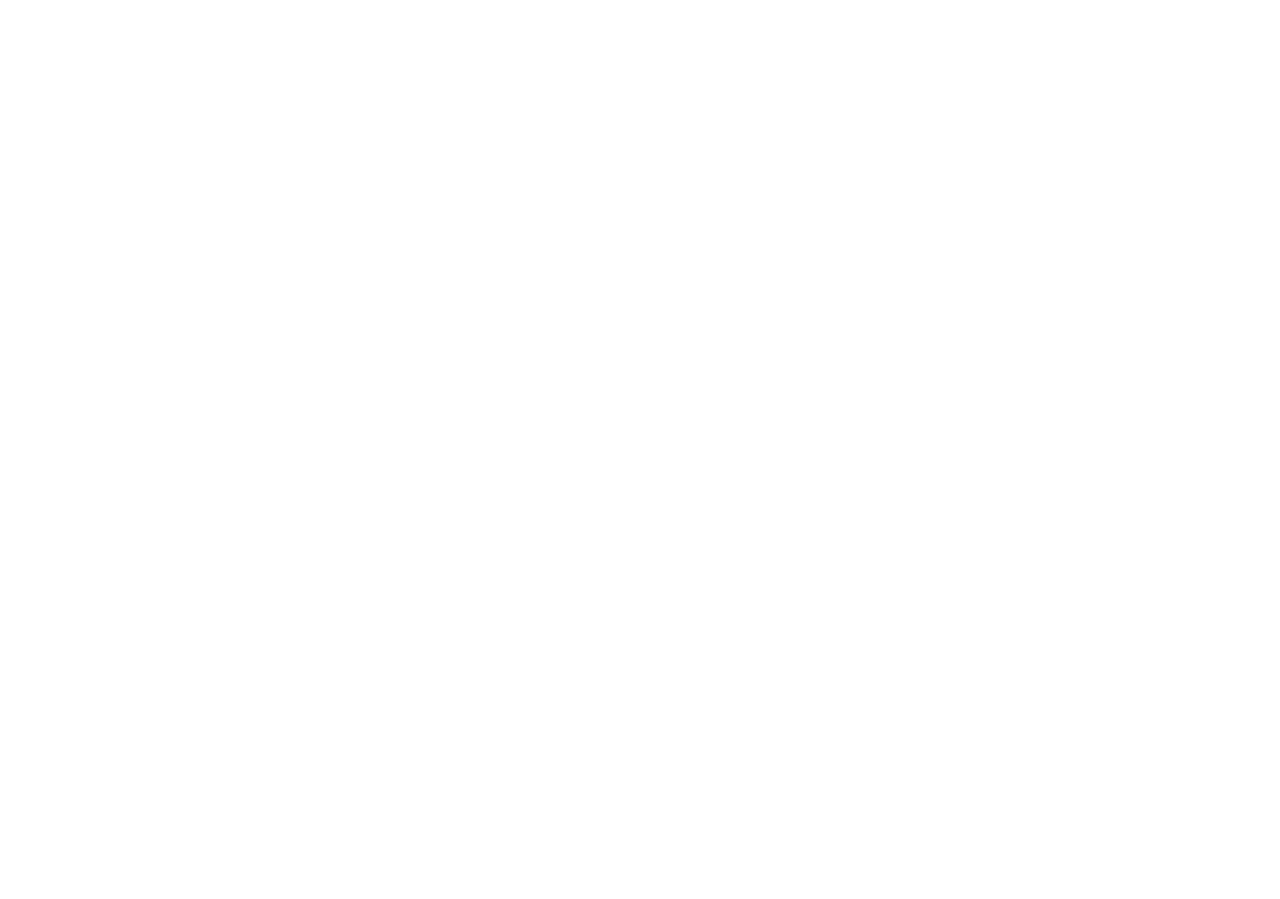
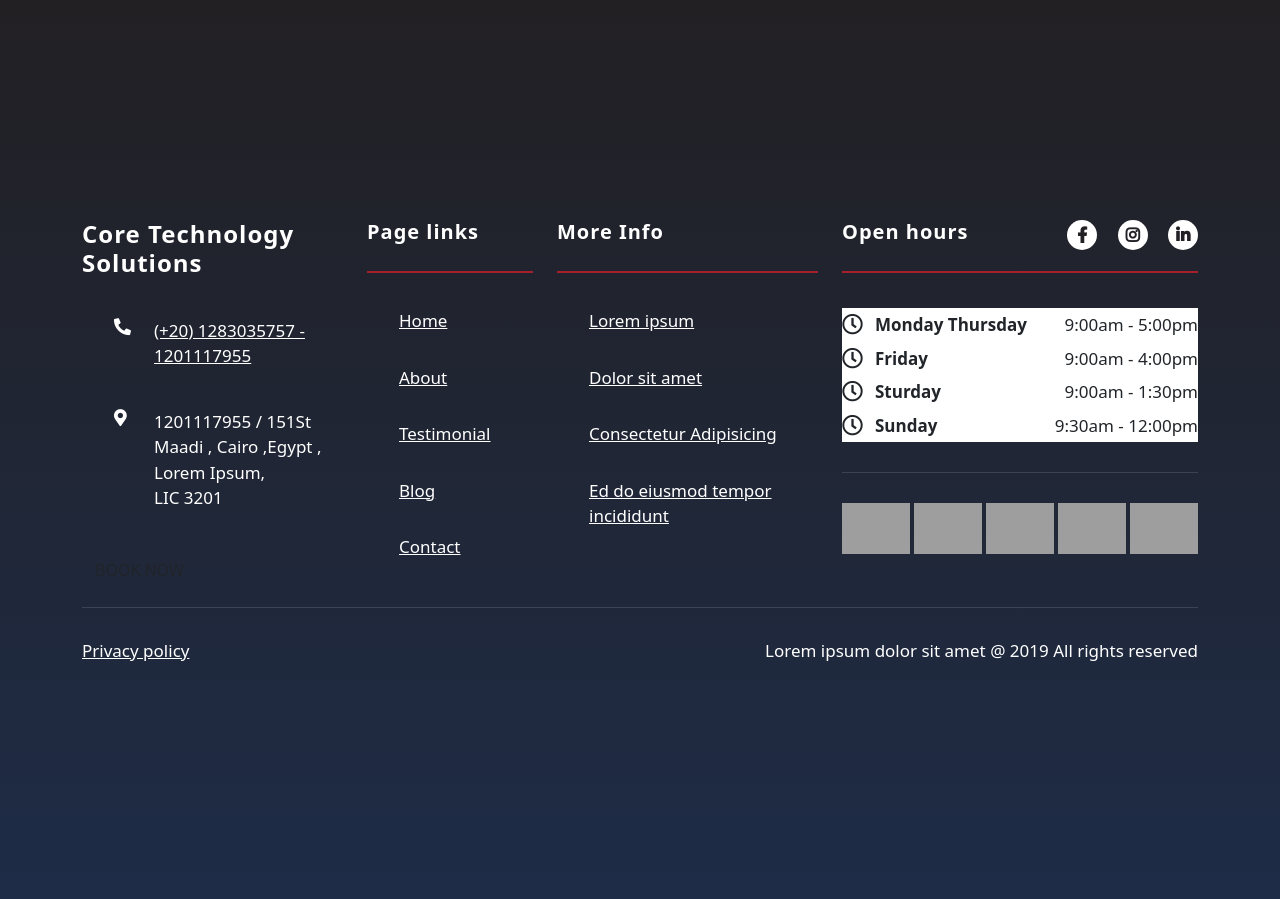
Before and after one commit to nadaa-ezz/CTS, a PHP site: page / in a window 1280 px wide. Before the commit the page is empty. Before the commit the page ends 800 px from the top, so only its background shows below. Run offline with PHP 8.4, Linux system fonts and the light colour scheme; grey boxes are pictures that could not be loaded.

Commit message:
upload footer

```diff
--- a/css/style.css
+++ b/css/style.css
@@ -6,3 +6,201 @@
 body{
     font-family:'Roboto Slab', serif;
 }
+
+
+
+/* ======== Start Footer 01 ======== */
+a,
+a:hover,
+a:focus,
+a:active {
+    text-decoration: none;
+    outline: none;
+}
+
+a,
+a:active,
+a:focus {
+    color: #333;
+    text-decoration: none;
+    transition-timing-function: ease-in-out;
+    -ms-transition-timing-function: ease-in-out;
+    -moz-transition-timing-function: ease-in-out;
+    -webkit-transition-timing-function: ease-in-out;
+    -o-transition-timing-function: ease-in-out;
+    transition-duration: .2s;
+    -ms-transition-duration: .2s;
+    -moz-transition-duration: .2s;
+    -webkit-transition-duration: .2s;
+    -o-transition-duration: .2s;
+}
+
+ul {
+    margin: 0;
+    padding: 0;
+    list-style: none;
+}
+img {
+max-width: 100%;
+height: auto;
+}
+section {
+    padding: 60px 0;
+   /* min-height: 100vh;*/
+}
+.btn {
+padding: 14px 25px;
+text-transform: uppercase;
+-webkit-transition: all 0.8s;
+-moz-transition: all 0.8s;
+-o-transition: all 0.8s;
+transition: all 0.8s;
+}
+.red-btn {
+background: #ed1b24;
+border: 2px solid #ed1b24;
+color: #fff;
+}
+
+.red-btn:hover{
+background: #1c376c;
+color: #fff;
+border-color: #ffffff;
+}
+
+/* ======= Start footer ======= */
+footer {
+background-color: #222023;
+background-image: -webkit-linear-gradient( top, #222023, #1e2c47 );
+background-image: -moz-linear-gradient( top, #222023, #1e2c47 );
+background-image: -o-linear-gradient( top, #222023, #1e2c47 );
+background-image: linear-gradient( to bottom, #222023, #1e2c47 );
+color: #fff;
+padding: 220px 0;
+font-size: 17px;
+}
+footer h3 {
+font-size: 24px;
+font-weight: 600;
+letter-spacing: 1px;
+}
+footer h4 {
+font-size: 20px;
+font-weight: 600;
+letter-spacing: 1px;
+display: inline-block;
+margin-bottom: 2px;
+}
+.about-footer li i {
+position: absolute;
+left: 0;
+}
+.about-footer li {
+padding-left: 40px;
+position: relative;
+margin-bottom: 40px;
+}
+
+.about-footer ul {
+margin-top: 40px;
+}
+
+footer a {
+color: #fff;
+}
+
+footer a:hover {
+color: #ed1b24;
+}
+.footer-title {
+border-bottom: 2px solid #a61f2d;
+padding-bottom: 25px;
+margin-bottom: 35px;
+}
+
+ul.footer-social {
+float: right;
+}
+
+ul.footer-social li {
+display: inline;
+margin-right: 16px;
+}
+
+ul.footer-social i {
+width: 30px;
+height: 30px;
+background: #fff;
+color: #222025;
+text-align: center;
+line-height: 30px;
+border-radius: 30px;
+font-size: 16px;
+-webkit-transition: all 0.5s;
+-moz-transition: all 0.5s;
+-o-transition: all 0.5s;
+transition: all 0.5s;
+font-weight: 800;
+}
+
+ul.footer-social li:last-child {
+margin-right: 0px;
+}
+
+ul.footer-social i:hover {
+background: #ed1b24;
+color: #fff;
+}
+
+.page-more-info li {
+margin-bottom: 31px;
+}
+
+footer .table td:first-child {
+font-weight: 600;
+padding-left: 33px;
+}
+
+footer .table td:last-child {text-align: right;}
+footer .table td {
+padding: 0px;
+border: 0;
+}
+
+footer .table tr {
+color: #ed1b24;
+}
+
+footer .table td i {
+position: absolute;
+left: 0px;
+font-size: 21px;
+top: 6px;
+}
+
+footer .table td {
+position: relative;
+padding: 4px 0;
+}
+.footer-logo td {
+padding-right: 4px !important;
+}
+
+.footer-logo td:last-child {
+padding-right: 0px !important;
+}
+footer hr {
+border-color: #9294a0;
+}
+
+.footer-bottom p {
+text-align: right;
+}
+.footer-bottom {
+margin-top: 30px;
+}
+.open-hours hr {
+margin: 30px 0;
+}
+
+/* ======== End Footer ======== */
--- a/index.html
+++ b/index.html
@@ -12,6 +12,113 @@
     <title>Core Technology Solutions</title>
 </head>
 <body>
+
+
+<!-- ======= Start Footer ======== -->
+<footer id="footer">
+<div class="container">
+    <div class="footer-top">
+        <div class="row">
+            <div class="col-md-6 col-lg-3 about-footer">
+                <h3>Core Technology Solutions </h3>
+                <ul>
+                    <li><a href="tel:(010) 1234 4321"><i class="fas fa-phone fa-flip-horizontal"></i>(+20) 1283035757 - 1201117955</a></li>
+                    <li><i class="fas fa-map-marker-alt"></i>
+                        1201117955 / 151St Maadi , Cairo ,Egypt
+                        ,
+                        <br/>Lorem Ipsum,
+                        <br/>LIC 3201
+                    </li>
+                </ul>
+                <a href="" class="btn red-btn">Book Now</a>
+            </div>
+            <div class="col-md-6 col-lg-2 page-more-info">
+                <div class="footer-title">
+                    <h4>Page links</h4>
+                </div>
+                <ul>
+                    <li><a href="#">Home</a></li>
+                    <li><a href="#">About</a></li>
+                    <li><a href="#">Testimonial</a></li>
+                    <li><a href="#">Blog</a></li>
+                    <li><a href="#">Contact</a></li>
+                </ul>
+            </div>
+
+            <div class="col-md-6 col-lg-3 page-more-info">
+                <div class="footer-title">
+                    <h4>More Info</h4>
+                </div>
+                <ul>
+                    <li><a href="#">Lorem ipsum</a></li>
+                    <li><a href="#">Dolor sit amet</a></li>
+                    <li><a href="#">Consectetur Adipisicing </a></li>
+                    <li><a href="#">Ed do eiusmod tempor incididunt</a></li>
+                </ul>
+            </div>
+            <div class="col-md-6 col-lg-4 open-hours">
+                <div class="footer-title">
+                    <h4>Open hours</h4>
+                    <ul class="footer-social">
+                        <li><a href="" target="_blank"><i class="fab fa-facebook-f"></i></a></li>
+                        <li><a href="" target="_blank"><i class="fab fa-instagram"></i></a></li>
+                        <li><a href="" target="_blank"><i class="fab fa-linkedin-in"></i></a></li>
+
+                    </ul>
+                </div>
+                <table class="table">
+                    <tbody>
+                        <tr>
+                            <td><i class="far fa-clock"></i>Monday Thursday</td>
+                            <td>9:00am - 5:00pm</td>
+                        </tr>
+                        <tr>
+                            <td><i class="far fa-clock"></i>Friday</td>
+                            <td>9:00am - 4:00pm</td>
+                        </tr>
+                        <tr>
+                            <td><i class="far fa-clock"></i>Sturday</td>
+                            <td>9:00am - 1:30pm</td>
+                        </tr>
+                        <tr>
+                            <td><i class="far fa-clock"></i>Sunday</td>
+                            <td>9:30am - 12:00pm</td>
+                        </tr>
+                    </tbody>
+                </table>
+                <hr>
+                <div class="footer-logo">
+
+                <table>
+                    <tbody>
+                        <tr>
+                            <td><img src="https://i.ibb.co/vxc577d/dummy-logo3.jpg"></td>
+                            <td><img src="https://i.ibb.co/vxc577d/dummy-logo3.jpg"></td>
+                            <td><img src="https://i.ibb.co/vxc577d/dummy-logo3.jpg"></td>
+                            <td><img src="https://i.ibb.co/vxc577d/dummy-logo3.jpg"></td>
+                            <td><img src="https://i.ibb.co/vxc577d/dummy-logo3.jpg"></td>
+                    </tbody>
+                </table>
+                </div>
+            </div>
+        </div>
+    </div>
+    <hr>
+    <div class="footer-bottom">
+        <div class="row">
+            <div class="col-sm-4">
+                <a href="">Privacy policy</a>
+            </div>
+            <div class="col-sm-8">
+                <p>Lorem ipsum dolor sit amet @ 2019 All rights reserved</p>
+            </div>
+        </div>
+    </div>
+</div>
+</footer>
+
+
+<!-- ======= End Footer ======== -->
     <script src="js/main.js"></script>
     <script src="vendor/js/bootstrap.bundle.js"></script>
 </body>
```
